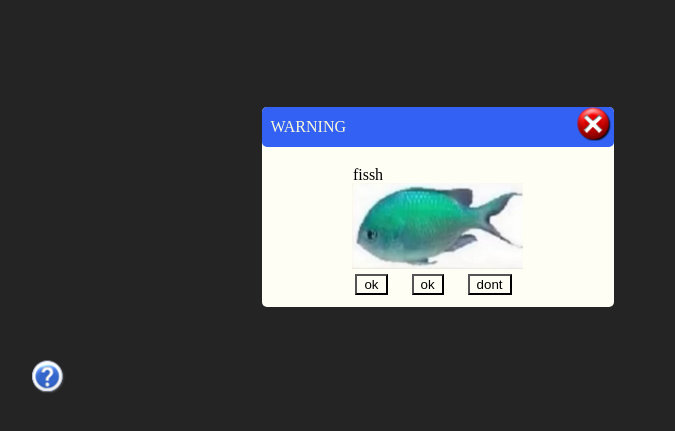
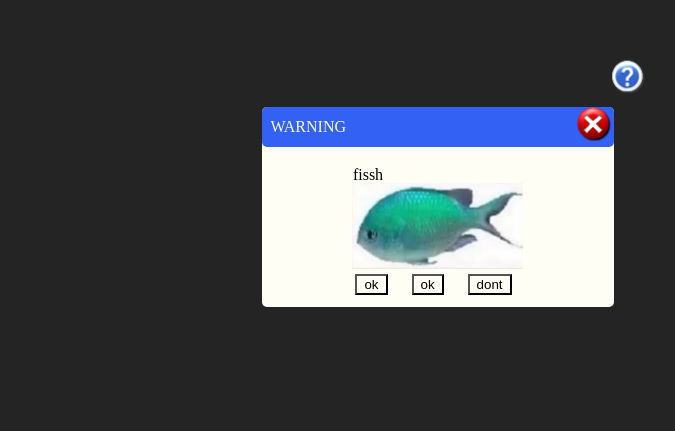
Before and after one commit to Deval027/fisshy, a React (Vite) app: page / in a window 1280 px wide. Shown: the part 193-624 px from the top of the page, without its empty margins (202-877 px from the left). Built offline with nearby package versions, Linux system fonts and the light colour scheme.

Commit message:
change positionint

```diff
--- a/src/App.css
+++ b/src/App.css
@@ -86,8 +86,8 @@
 
 #question1{
   position: absolute;
-  left: 210px;
-  bottom: 230px;
+  left: 790px;
+  bottom: 530px;
   max-height: 64px;
   min-height: 64px;
   background-color: transparent;
```
